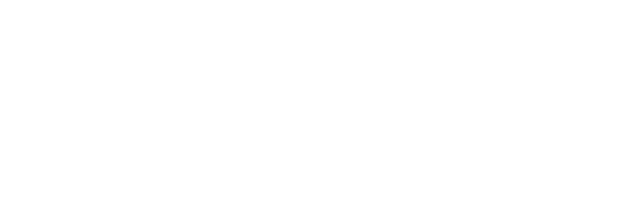
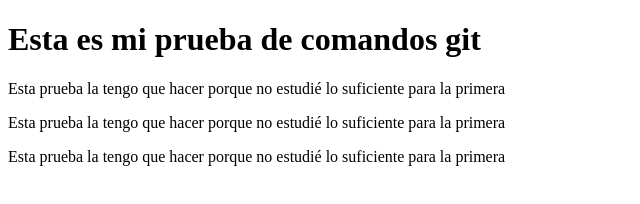
Before and after one commit to Felipe-Blest/RecuperativoGHUB, a website: page index.html in a window 1280 px wide. Shown: the whole page, without its empty margins (0-640 px from the left). Drawn offline with Linux system fonts and the light colour scheme.

Commit message:
index.html editado

```diff
--- a/index.html
+++ b/index.html
@@ -7,6 +7,9 @@
     <title>Document</title>
 </head>
 <body>
-
+    <h1>Esta es mi prueba de comandos git</h1>
+    <p>Esta prueba la tengo que hacer porque no estudié lo suficiente para la primera</p>
+    <p>Esta prueba la tengo que hacer porque no estudié lo suficiente para la primera</p>
+    <p>Esta prueba la tengo que hacer porque no estudié lo suficiente para la primera</p>
 </body>
 </html>
```
